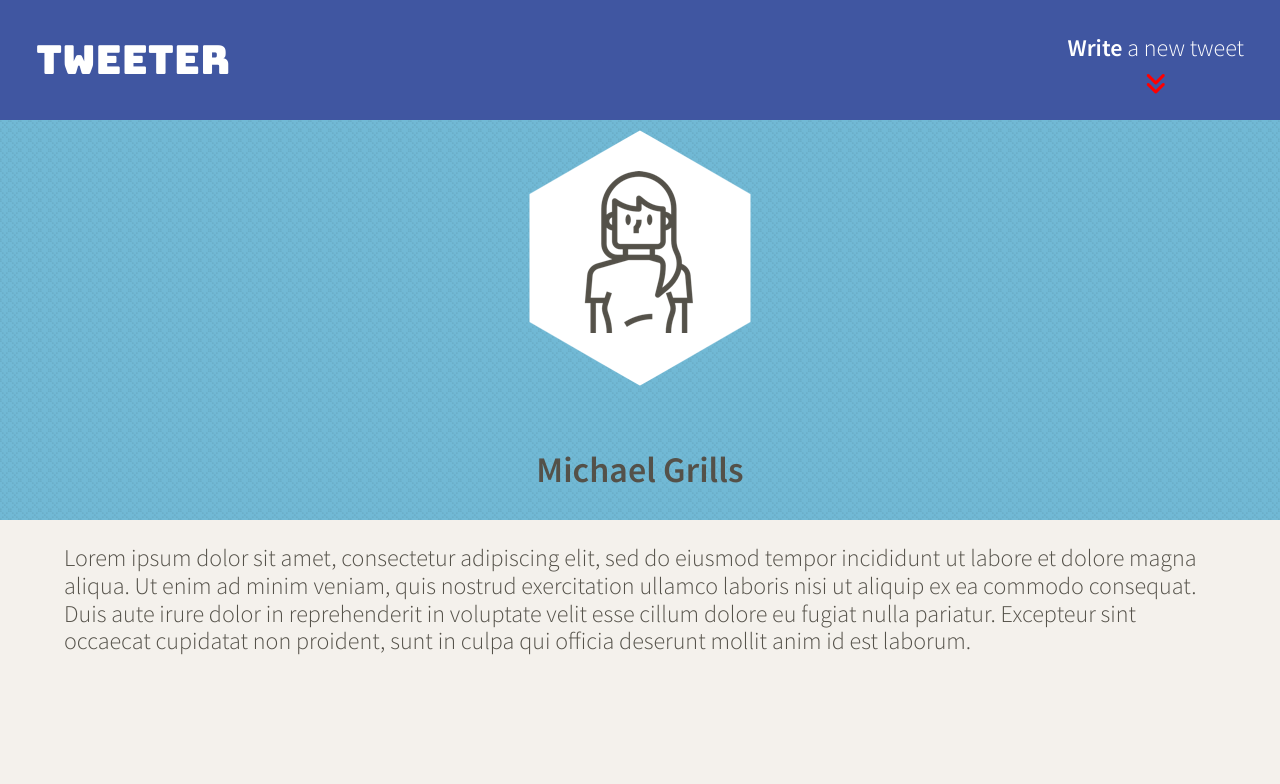
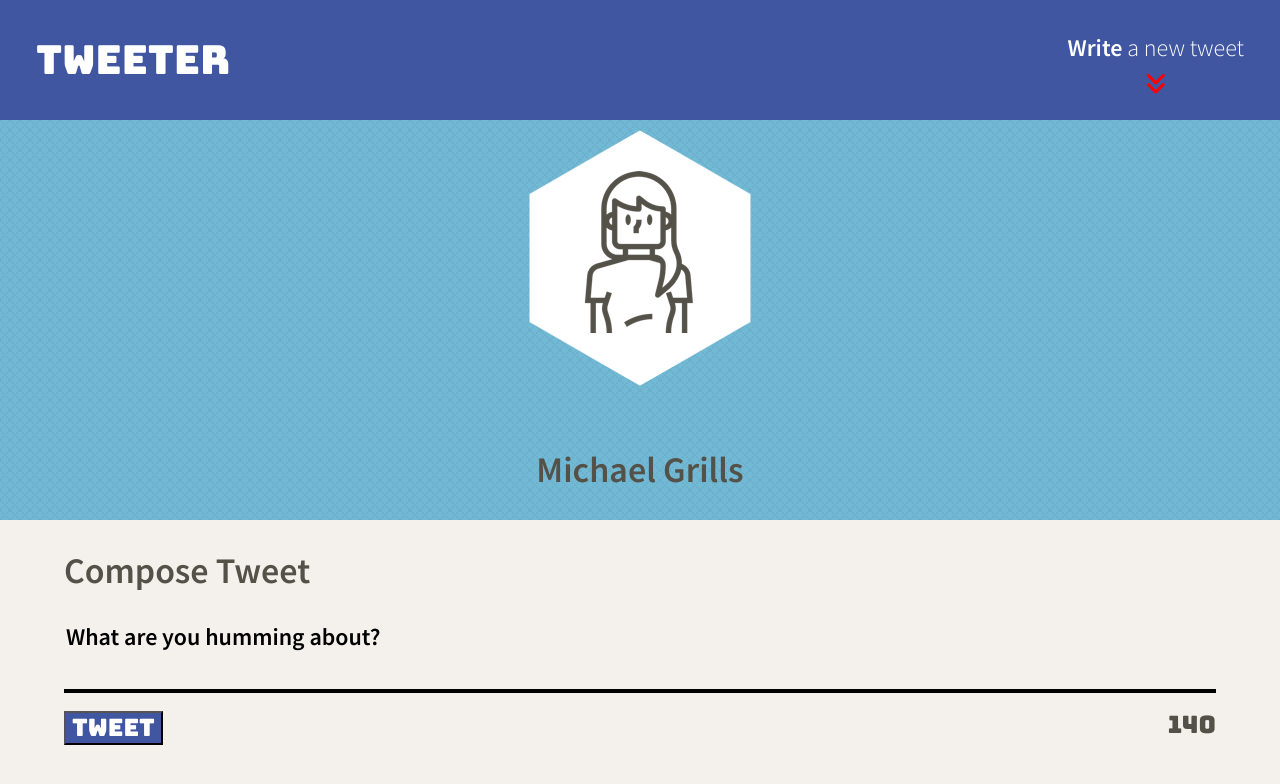
Before and after one commit to easydoesit/tweeter, a website: page public/index.html in a window 1280 px wide. Drawn offline with nearby package versions, Linux system fonts and the light colour scheme.

Commit message:
style form, add countdown on character counter

```diff
--- a/public/index.html
+++ b/public/index.html
@@ -18,12 +18,15 @@
     <link rel="stylesheet" href="/styles/layout.css" type="text/css" />
     <link rel="stylesheet" href="/styles/nav.css" type="text/css" />
     <link rel="stylesheet" href="/styles/header.css" type="text/css" />
+    <link rel="stylesheet" href="/styles/new-tweet.css" type="text/css" />
+
 
     <!-- External JS -->
     <script src="https://ajax.googleapis.com/ajax/libs/jquery/3.4.1/jquery.min.js"></script>
 
     <!-- App JS -->
     <script type="text/javascript" src="/scripts/client.js"></script>
+    <script type="text/javascript" src="/scripts/compose-char-count.js"></script>
   </head>
 
   <body>
@@ -47,9 +50,16 @@
 
     <!-- Page-specific (main) content here -->
     <main class="container">
-      <p>
-      Lorem ipsum dolor sit amet, consectetur adipiscing elit, sed do eiusmod tempor incididunt ut labore et dolore magna aliqua. Ut enim ad minim veniam, quis nostrud exercitation ullamco laboris nisi ut aliquip ex ea commodo consequat. Duis aute irure dolor in reprehenderit in voluptate velit esse cillum dolore eu fugiat nulla pariatur. Excepteur sint occaecat cupidatat non proident, sunt in culpa qui officia deserunt mollit anim id est laborum.
-      </p>
+      <section class="new-tweet">
+        <h2>Compose Tweet</h2>
+        <form action="/tweets/" method="POST" id="tweetform">
+          <textarea name="text" id="tweet-text">What are you humming about?</textarea>
+          <div class="form-footer">
+            <button type="submit" class="button">Tweet</button>
+            <output name="counter" class="counter" for="tweet-text">140</output>
+          </div>
+        </form>
+      </section>
      </main>
   </body>
 </html>
--- /dev/null
+++ b/public/scripts/compose-char-count.js
@@ -0,0 +1,24 @@
+$(document).ready(function() {
+// clear the textarea on focus
+  $('#tweet-text').focus(function() {
+
+    $(this).val("");
+
+  });
+
+  const maxCount = parseInt($('.counter').text());
+
+  // count the remaining chars available and display on screen
+  $('#tweet-text').keyup(function() {
+    const string = $(this).val();
+    const count = maxCount - string.length;
+
+    $('.counter').text(count);
+
+    if (count < 0) {
+      $('.counter').css('color', 'red');
+    }
+
+  });
+
+});
--- /dev/null
+++ b/public/styles/new-tweet.css
@@ -0,0 +1,32 @@
+#tweetform {
+  display: flex;
+  flex-direction: column;
+}
+.button {
+  font-family: 'Bungee', sans-serif;
+  color: #fff;
+  background-color: #4056A1;
+}
+
+#tweet-text {
+  border: 0px;
+  resize: none;
+  border-bottom: 4px solid;
+  height:3em;
+  font-weight: 600;
+  background-color: rgba(0,0,0,0);
+}
+
+#tweet-text:focus-visible {
+  outline: none;
+}
+
+.form-footer {
+  margin-top: .75em;
+  display: flex;
+  justify-content: space-between;
+}
+
+.counter {
+  font-family: 'Bungee', sans-serif;
+}
--- a/server/data-files/initial-tweets.json
+++ b/server/data-files/initial-tweets.json
@@ -8,7 +8,7 @@
     "content": {
       "text": "If I have seen further it is by standing on the shoulders of giants"
     },
-    "created_at": 1670224568854
+    "created_at": 1670389322007
   },
   {
     "user": {
@@ -19,6 +19,6 @@
     "content": {
       "text": "Je pense , donc je suis"
     },
-    "created_at": 1670310968854
+    "created_at": 1670475722007
   }
 ]
```
